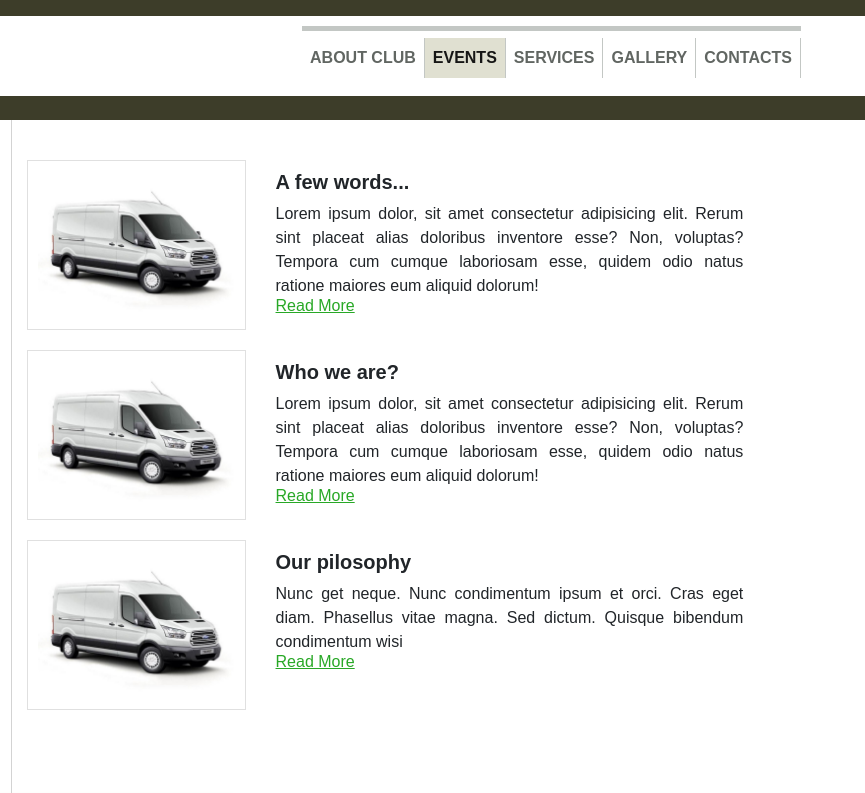
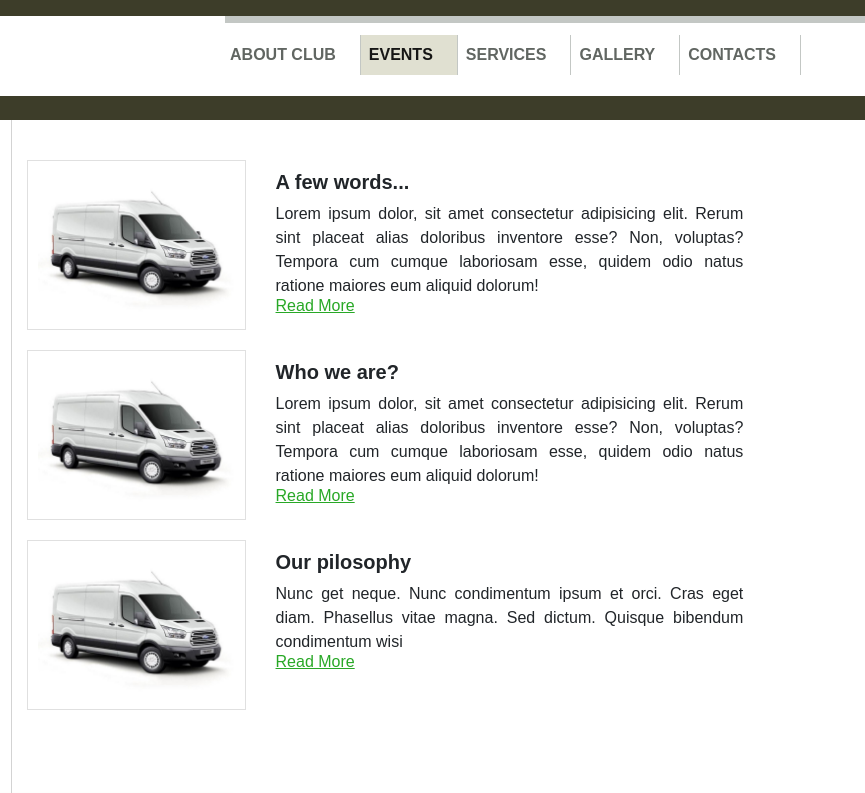
Before and after one commit to ramchandervermaji/club44, a plain HTML site: page events.html in a window 1280 px wide. Shown: the top 793 px of the page, 415-1280 px from the left. Drawn offline with nearby package versions, Linux system fonts and the light colour scheme.

Commit message:
resolve top border

```diff
--- a/assets/css/style.css
+++ b/assets/css/style.css
@@ -15,8 +15,14 @@ body {
 {
     height:10vh;
     color:white;
-
 }
+.half-a-border-on-left {
+    border-top: 7px solid  #c3c7c4;
+    width:50%;
+    position:absolute;
+    top:0rem;
+    right:0;
+  }
 .nav-link
 {
     color:#616662 !important;
@@ -25,10 +31,10 @@ body {
 }
  .navbar-nav
 {
-    border-top: 5px solid #c3c7c4;
     position:sticky;
     z-index: 5;
     background-color: white;
+
 }
 
 .nav-item
@@ -51,19 +57,23 @@ body {
     z-index: 1;
     position: relative;
 }
+
 @media screen and (max-width: 1000px) {
     .img {
         width: 10vw;
         height:15vh;
         margin-top: -1rem;
     }
-    .navbar-nav
+    .half-a-border-on-left
     {
         border-top:none;
     }
     .navbar-light .navbar-toggler
     {
         margin-top: -1.5rem;
+    }
+    .nav-link{
+        padding-right: 5rem;
     }
 }
 @media screen and (max-width: 600px) {
--- a/events.html
+++ b/events.html
@@ -12,8 +12,10 @@
    <body>
       <div class="container-fluid">
       <header>
-         <div class="mt-3">
+         <div class="mt-3 ">
+
             <nav class="row navbar navbar-expand-lg navbar-light bg-white">
+               <div class="half-a-border-on-left"></div>
                <button class="navbar-toggler" type="button" data-toggle="collapse" data-target="#navbarTogglerDemo03"
                   aria-controls="navbarTogglerDemo03" aria-expanded="false" aria-label="Toggle navigation">
                <span class="navbar-toggler-icon"></span>
@@ -21,21 +23,23 @@
                <img class="img rounded-circle ml-5" width="150" height="150"
                   src="assets/img/logo/logo.png" />
                <div class="collapse navbar-collapse" id="navbarTogglerDemo03">
-                  <ul class="navbar-nav ml-lg-auto mt-2 mt-lg-0 mr-5">
+
+                  <ul class="navbar-nav  ml-lg-auto mt-2 mt-lg-0 mr-5">
+
                      <li class="nav-item">
-                        <a class="nav-link" href="index.html">ABOUT CLUB <span class="sr-only">(current)</span></a>
+                        <a class="nav-link pr-4" href="index.html">ABOUT CLUB <span class="sr-only">(current)</span></a>
                      </li>
                      <li class="nav-item active">
-                        <a class="nav-link" href="events.html">EVENTS</a>
+                        <a class="nav-link pr-4" href="events.html">EVENTS</a>
                      </li>
                      <li class="nav-item">
-                        <a class="nav-link" href="#">SERVICES</a>
+                        <a class="nav-link pr-4" href="#">SERVICES</a>
                      </li>
                      <li class="nav-item">
-                        <a class="nav-link" href="#">GALLERY</a>
+                        <a class="nav-link pr-4" href="#">GALLERY</a>
                      </li>
                      <li class="nav-item">
-                        <a class="nav-link" href="#">CONTACTS</a>
+                        <a class="nav-link pr-4" href="#">CONTACTS</a>
                      </li>
                   </ul>
                </div>
```
Also changed, not shown: index.html (+1 -0 lines).
